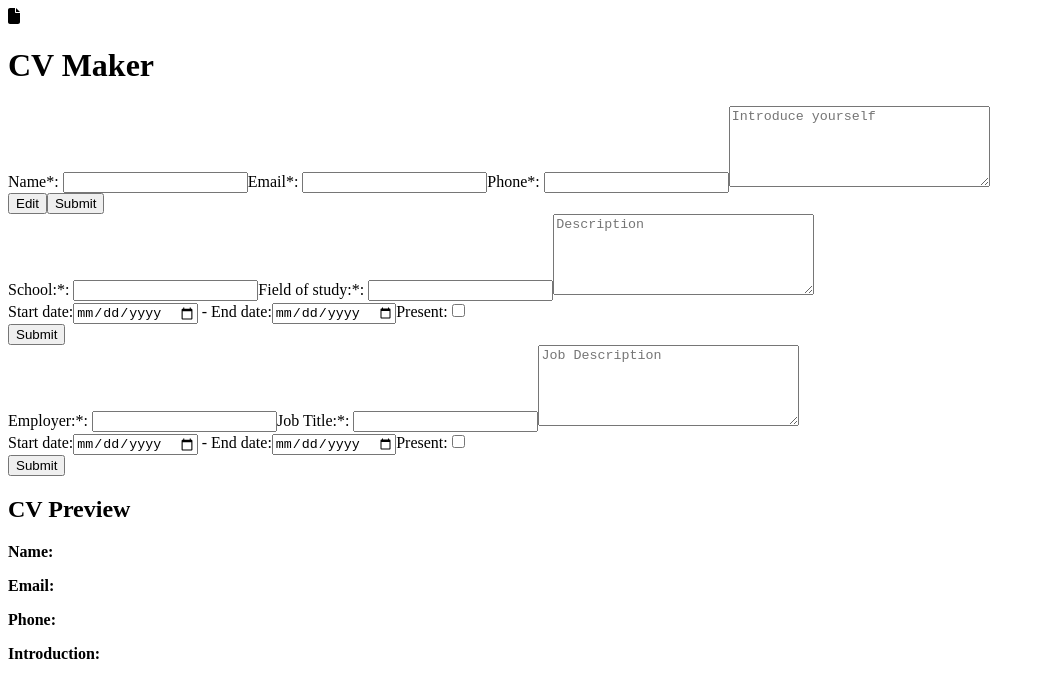
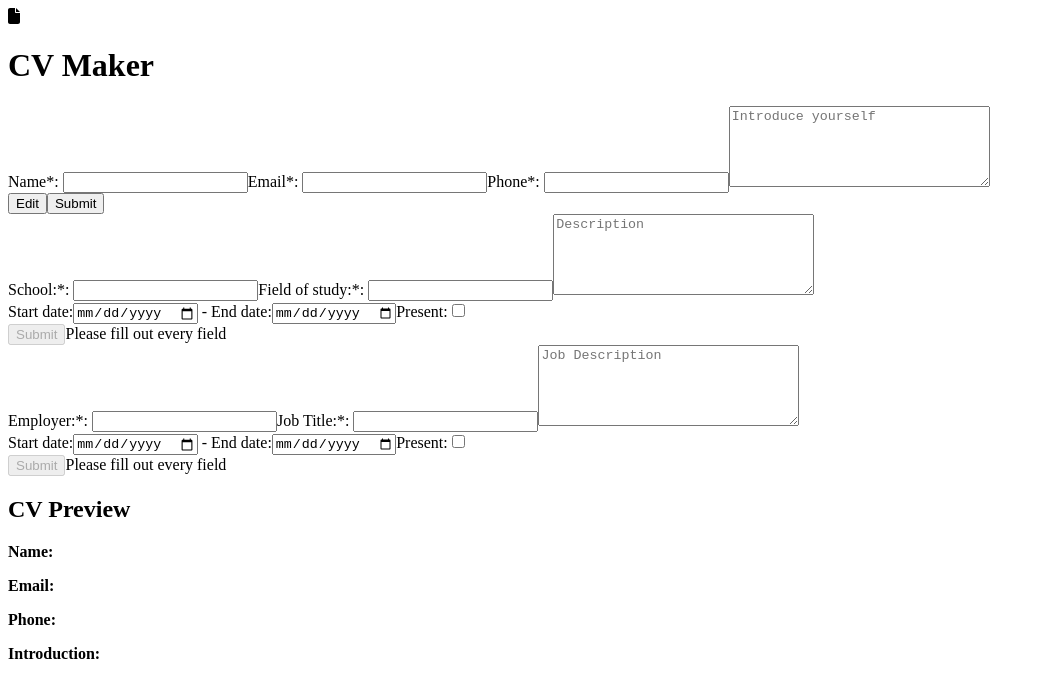
Before and after one commit to nikola88393/CV-Application, a React (Vite) app: page / in a window 1280 px wide. Shown: the top 698 px of the page, without its empty margins (0-1045 px from the left). Built offline with nearby package versions, Linux system fonts and the light colour scheme.

Commit message:
wip: enable entry submit when all inputs are filled

```diff
--- a/src/HistorySection.jsx
+++ b/src/HistorySection.jsx
@@ -4,6 +4,7 @@ import './App.css';
 
 export function Section({ cb, data, delCb, labels, placeholders}) {
   const [id, setId] = useState(0);
+  const [formFill, setFormFill] = useState(false);
   const [formData, setFormData] = useState({
     id: id,
     primary: '',
@@ -39,7 +40,16 @@ export function Section({ cb, data, delCb, labels, placeholders}) {
     </div>
   ));
 
-  const handleSubmit = () => {
+  function checkFormFill() {
+    const { primary, secondary, description, startDate, endDate, isPresent } = formData;
+    if (primary && secondary && description && startDate && (isPresent || endDate)) {
+      setFormFill(true);
+    } else {
+      setFormFill(false);
+    }
+  }
+  const handleSubmit = (e) => {
+    e.preventDefault();
     if (isEditing) {
       cb(formData);
     } else {
@@ -60,14 +70,17 @@ export function Section({ cb, data, delCb, labels, placeholders}) {
       isPresent: false,
     });
     setIsEditing(false);
+    setFormFill(false);
   };
 
   const handleStartDateChange = (startDate) => {
     setFormData((prevData) => ({ ...prevData, startDate }));
+    checkFormFill();
   };
 
   const handleEndDateChange = (endDate) => {
     setFormData((prevData) => ({ ...prevData, endDate }));
+    checkFormFill();
   };
 
   const handlePresentChange = () => {
@@ -76,10 +89,12 @@ export function Section({ cb, data, delCb, labels, placeholders}) {
       isPresent: !prevData.isPresent,
       endDate: !prevData.isPresent ? 'Present' : '',
     }));
+    checkFormFill();
   };
 
   return (
     <div className="inputSection">
+      <form action="#">
       {isEditing && (
         <div>
           Editing entry: {labels.primary} - <strong>{formData.primary}</strong> ID - <strong>{formData.id}</strong>
@@ -88,17 +103,26 @@ export function Section({ cb, data, delCb, labels, placeholders}) {
       <Input
         label={`${labels.primary}:`}
         value={formData.primary}
-        onChange={(e) => setFormData({ ...formData, primary: e.target.value })}
+        onChange={(e) => {
+          setFormData({ ...formData, primary: e.target.value });
+          checkFormFill();
+        }}
       />
       <Input
         label={`${labels.secondary}:`}
         value={formData.secondary}
-        onChange={(e) => setFormData({ ...formData, secondary: e.target.value })}
+        onChange={(e) => {
+          setFormData({ ...formData, secondary: e.target.value });
+          checkFormFill();
+        }}
       />
       <Text
         placeholder={placeholders.description}
         value={formData.description}
-        onChange={(e) => setFormData({ ...formData, description: e.target.value })}
+        onChange={(e) => {
+          setFormData({ ...formData, description: e.target.value });
+          checkFormFill();
+        }}
       />
       <Duration
         startDate={formData.startDate}
@@ -109,14 +133,15 @@ export function Section({ cb, data, delCb, labels, placeholders}) {
         onPresentChange={handlePresentChange}
       />
       <div className="sectionControls">
-        <button onClick={handleSubmit}>{isEditing ? 'Update' : 'Submit'}</button>
+        <button onClick={handleSubmit} disabled = {!formFill}>{isEditing ? 'Update' : 'Submit'}</button>
+        <span>{!formFill ? 'Please fill out every field' : ''}</span>
       </div>
+      </form>
       <div className="entries">{entries}</div>
     </div>
   );
 }
 
-// Example usage for EduSection
 export function EduSection({ cb, eduData, eduDelCb }) {
   return (
     <Section
@@ -130,7 +155,6 @@ export function EduSection({ cb, eduData, eduDelCb }) {
   );
 }
 
-// Example usage for WorkSection
 export function WorkSection({ cb, workData, workDelCb }) {
   return (
     <Section
```
